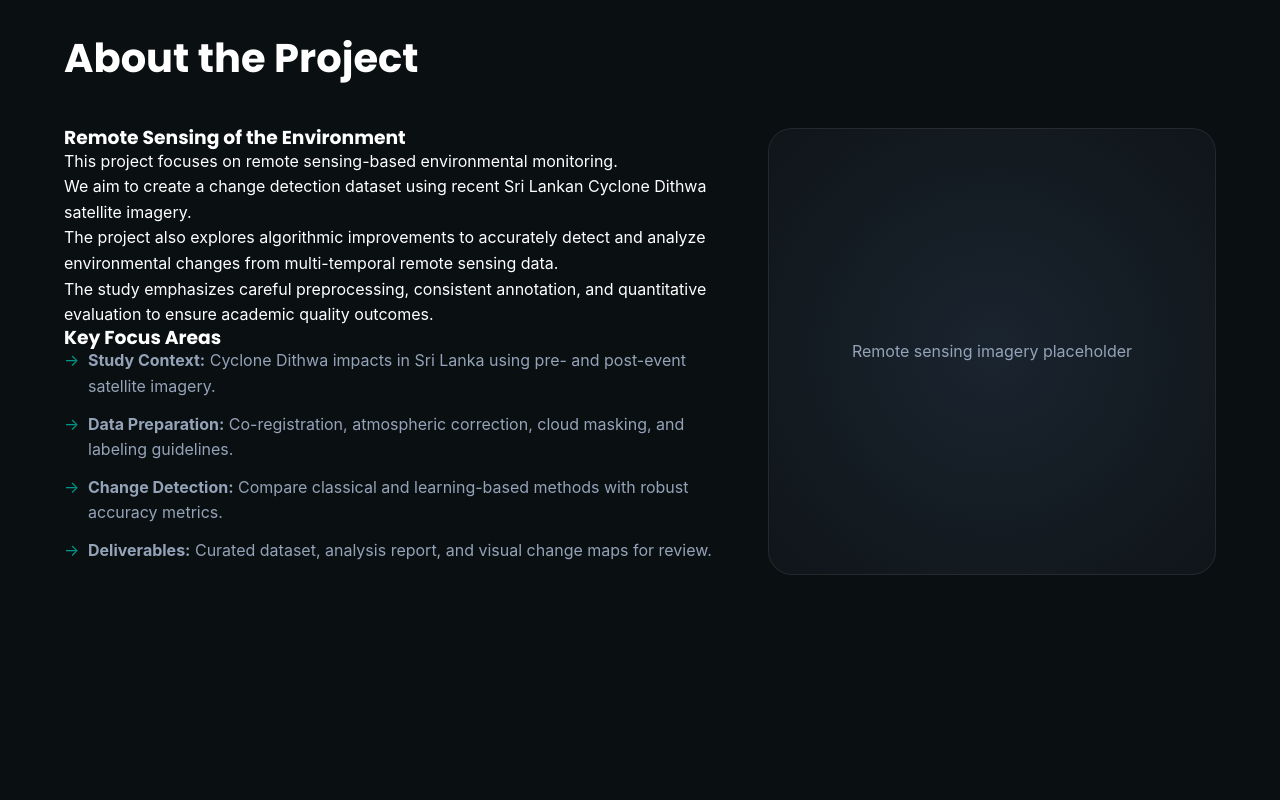
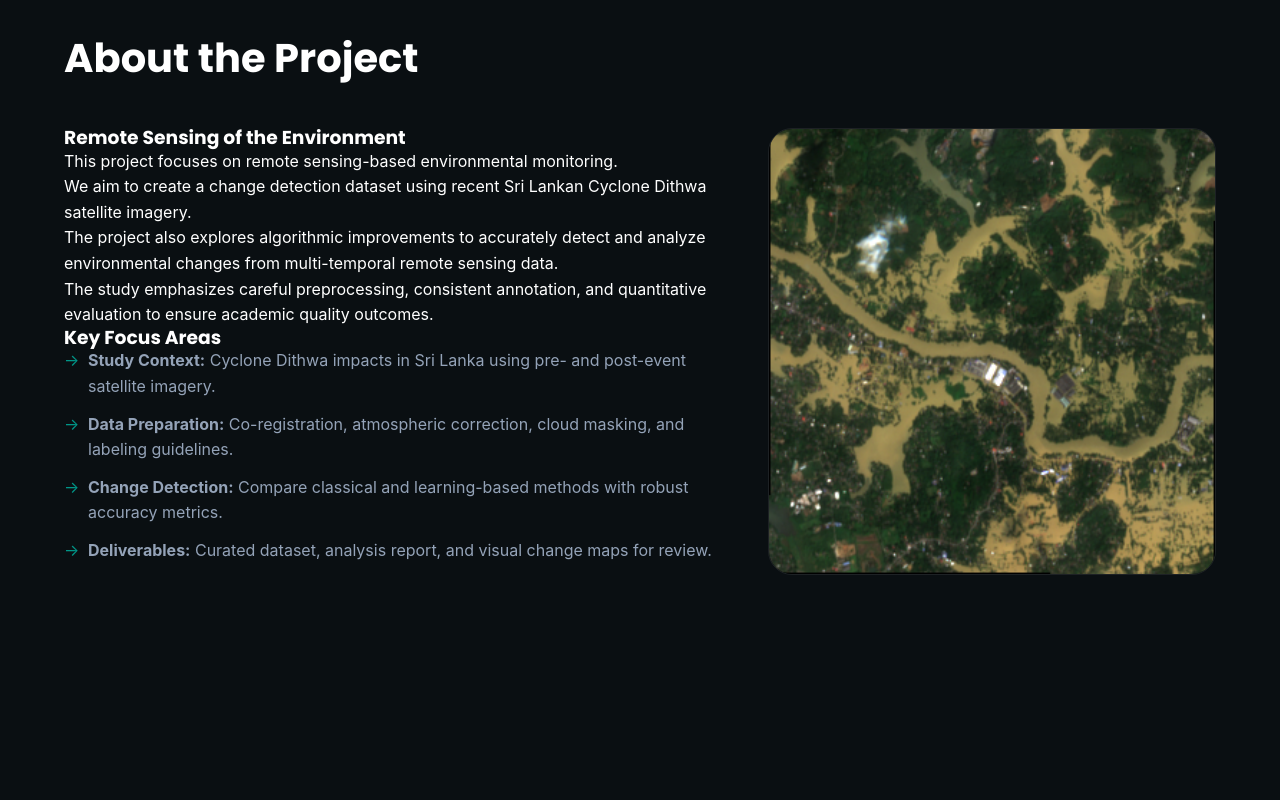
Before and after one commit to nichula01/project-portfolio, a plain HTML site: page index.html in a window 1280 px wide. Shown: the part 1640-2440 px from the top of the page. Drawn offline with nearby package versions, Linux system fonts and the light colour scheme.

Commit message:
feat: Add EE405 Portfolio link to navigation and display remote sensing image in project section.

```diff
--- a/index.html
+++ b/index.html
@@ -41,6 +41,8 @@
             <li><a class="nav-link" href="week12.html">Week 12</a></li>
             <li><a class="nav-link" href="week13.html">Week 13</a></li>
           </ul>
+        </li>
+        <li><a class="nav-link" href="https://nichula01.github.io/EE405_E_20_425/" target="_blank">EE405 Portfolio</a>
         </li>
         <li><a class="nav-link" href="index.html#contact">Contact</a></li>
       </ul>
@@ -146,9 +148,8 @@
             </ul>
           </article>
           <div class="project-media reveal">
-            <div class="media-frame" role="img" aria-label="Placeholder remote sensing imagery">
-              <span>Remote sensing imagery placeholder</span>
-            </div>
+            <img src="assets/remote_sensing.png" alt="Remote sensing analysis visualization"
+              style="width: 100%; height: auto; border-radius: var(--radius-lg); border: 1px solid var(--border);">
           </div>
         </div>
       </div>
```
Also changed, not shown: week1.html (+2 -0 lines).
